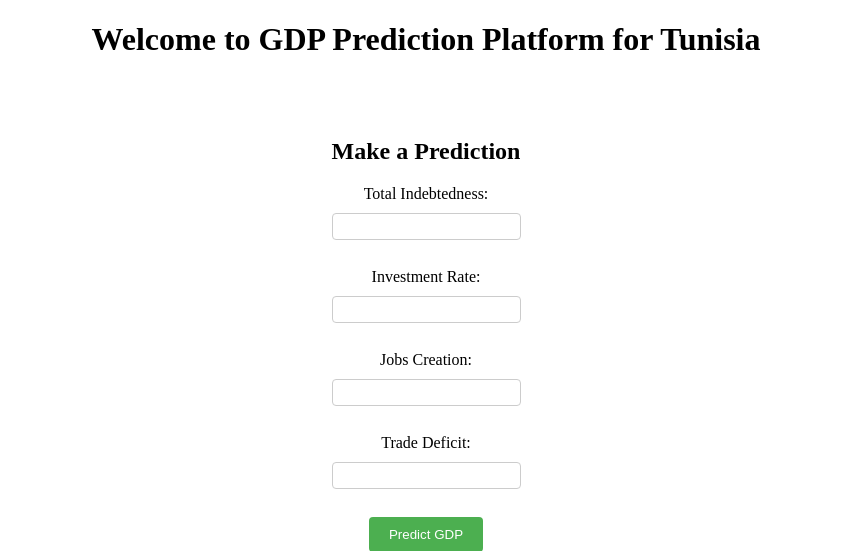
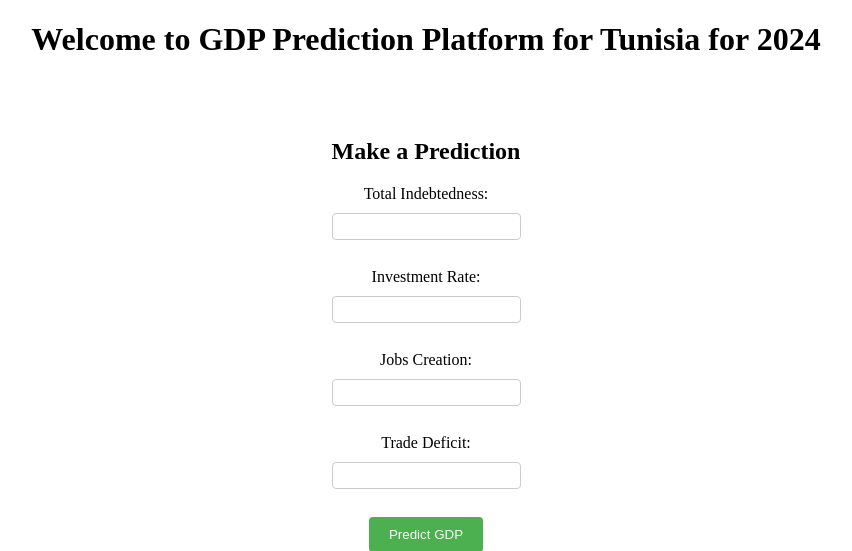
Before and after one commit to AbderrazakBouasker/Tunisia_GDP_Prediction_ML_Model, a Flask app: page / in a window 1280 px wide. Shown: the top 551 px of the page, without its empty margins (214-1066 px from the left). Run offline with Flask 3, Linux system fonts and the light colour scheme.

Commit message:
Update index.html

```diff
--- a/templates/index.html
+++ b/templates/index.html
@@ -50,7 +50,7 @@
     </style>
 </head>
 <body>
-    <h1>Welcome to GDP Prediction Platform for Tunisia </h1>
+    <h1>Welcome to GDP Prediction Platform for Tunisia for 2024 </h1>
     </br>
     <form method="post" action="{{ url_for('graph') }}">
 
```
